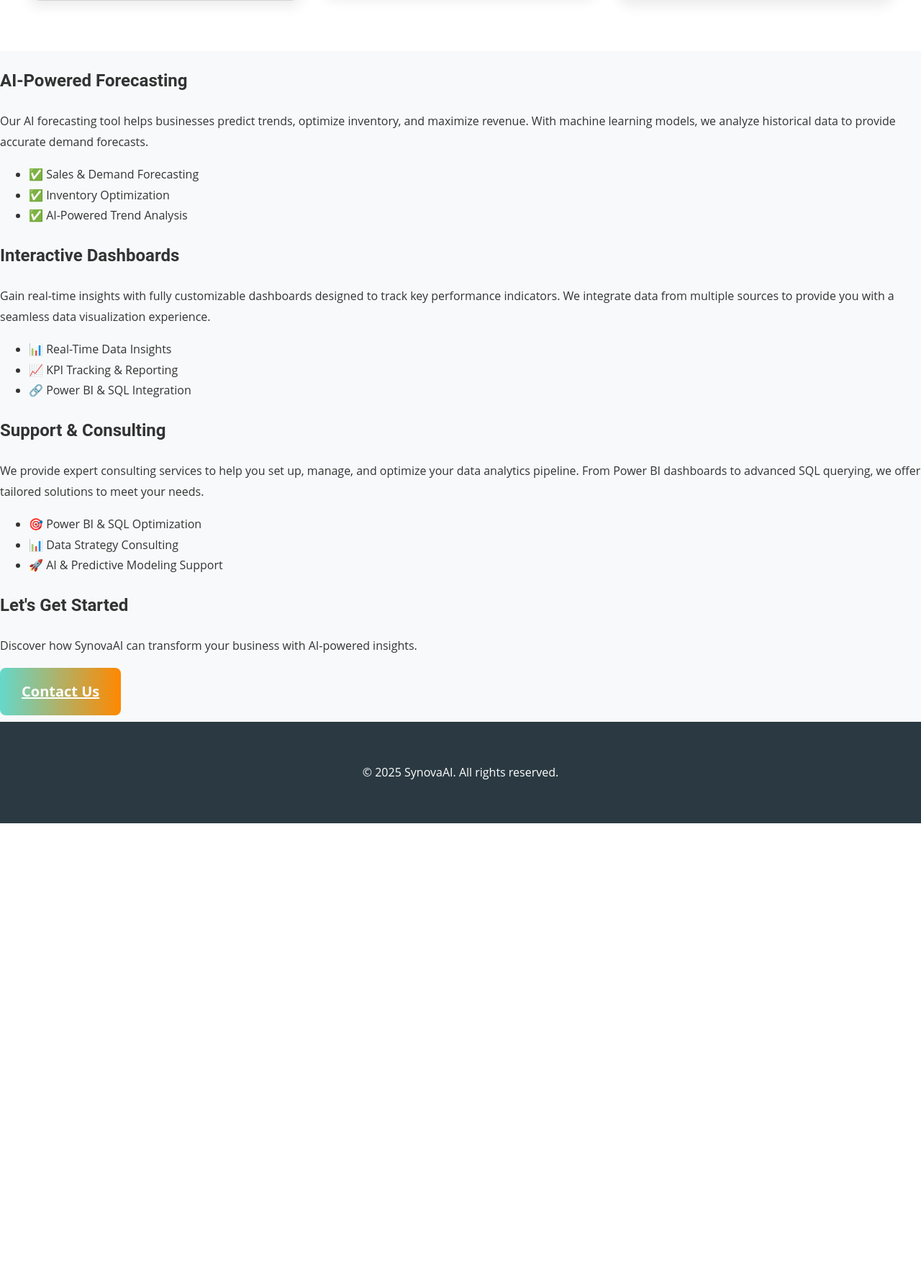
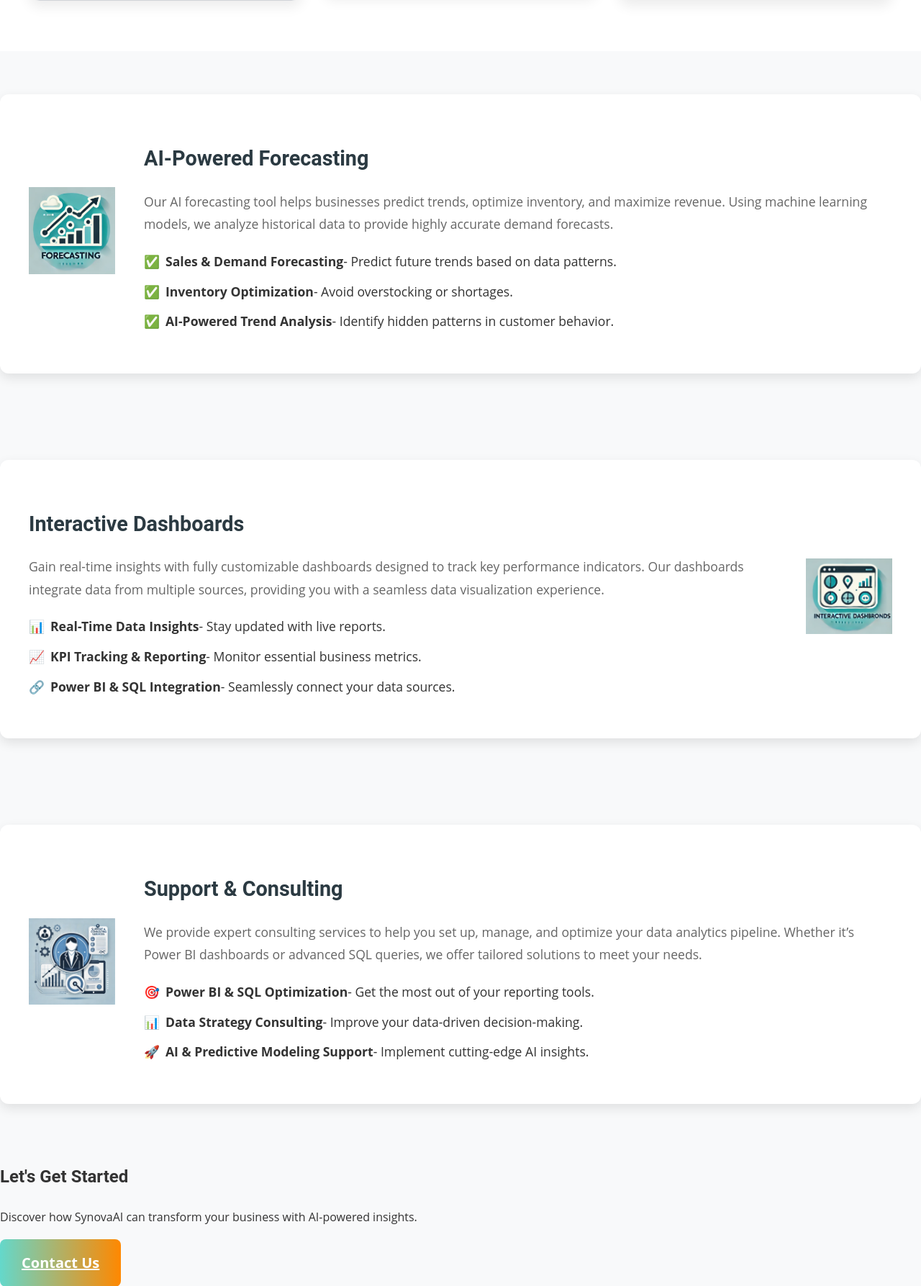
Before and after one commit to jslad2/sales-forecasting-platform, a Flask app: page /services in a window 1280 px wide. Shown: the part 1034-2821 px from the top of the page at 72% size. Before the commit the page ends 2178 px from the top, so only its background shows below. Run offline with Flask 3, Linux system fonts and the light colour scheme.

Commit message:
more updates

```diff
--- a/static/css/style.css
+++ b/static/css/style.css
@@ -453,3 +453,83 @@ html {
         height: calc(100vh - 200px); /* Adjust for smaller screens */
     }
 }
+
+/* Service Detail Section */
+.service-detail {
+    padding: 60px 0;
+    background-color: #F8F9FA;
+}
+
+.service-detail-container {
+    display: flex;
+    align-items: center;
+    max-width: 1200px;
+    margin: 0 auto;
+    padding: 40px;
+    background: white;
+    border-radius: 12px;
+    box-shadow: 0 6px 16px rgba(0, 0, 0, 0.1);
+    gap: 40px;
+}
+
+/* Reverse layout for alternating sections */
+.service-detail-container.reverse {
+    flex-direction: row-reverse;
+}
+
+.service-detail-image img {
+    width: 120px;
+    height: auto;
+}
+
+/* Service Text Content */
+.service-detail-content {
+    flex: 1;
+}
+
+.service-detail-content h2 {
+    font-size: 1.8rem;
+    color: var(--primary-color);
+    margin-bottom: 15px;
+}
+
+.service-detail-content p {
+    font-size: 1.1rem;
+    color: var(--gray-color);
+    margin-bottom: 20px;
+}
+
+/* Styled List */
+.service-detail-content ul {
+    list-style: none;
+    padding: 0;
+}
+
+.service-detail-content ul li {
+    font-size: 1.1rem;
+    margin-bottom: 10px;
+    display: flex;
+    align-items: center;
+}
+
+/* Icons next to list items */
+.service-detail-content ul li strong {
+    margin-left: 8px;
+}
+
+/* Responsive Design */
+@media (max-width: 1024px) {
+    .service-detail-container {
+        flex-direction: column;
+        text-align: center;
+        padding: 30px;
+    }
+
+    .service-detail-container.reverse {
+        flex-direction: column;
+    }
+
+    .service-detail-image img {
+        width: 100px;
+    }
+}
--- a/templates/data_services.html
+++ b/templates/data_services.html
@@ -70,39 +70,63 @@
         </div>
     </section>
 
-    <!-- Detailed Service Sections -->
-    <section id="forecasting">
+    <!-- AI-Powered Forecasting -->
+    <section id="forecasting" class="service-detail">
+        <div class="service-detail-container">
+            <div class="service-detail-image">
+                <img src="{{ url_for('static', filename='images/forecasting-icon.png') }}" alt="AI Forecasting">
+            </div>
+            <div class="service-detail-content">
                 <h2>AI-Powered Forecasting</h2>
                 <p>Our AI forecasting tool helps businesses predict trends, optimize inventory, and maximize revenue.
-           With machine learning models, we analyze historical data to provide accurate demand forecasts.</p>
+                Using machine learning models, we analyze historical data to provide highly accurate demand forecasts.</p>
                 <ul>
-            <li>✅ Sales & Demand Forecasting</li>
-            <li>✅ Inventory Optimization</li>
-            <li>✅ AI-Powered Trend Analysis</li>
+                    <li>✅ <strong>Sales & Demand Forecasting</strong> - Predict future trends based on data patterns.</li>
+                    <li>✅ <strong>Inventory Optimization</strong> - Avoid overstocking or shortages.</li>
+                    <li>✅ <strong>AI-Powered Trend Analysis</strong> - Identify hidden patterns in customer behavior.</li>
                 </ul>
+            </div>
+        </div>
     </section>
 
-    <section id="dashboards">
+    <!-- Interactive Dashboards -->
+    <section id="dashboards" class="service-detail">
+        <div class="service-detail-container reverse">
+            <div class="service-detail-image">
+                <img src="{{ url_for('static', filename='images/dashboard-icon.png') }}" alt="Interactive Dashboards">
+            </div>
+            <div class="service-detail-content">
                 <h2>Interactive Dashboards</h2>
                 <p>Gain real-time insights with fully customizable dashboards designed to track key performance indicators.
-           We integrate data from multiple sources to provide you with a seamless data visualization experience.</p>
+                Our dashboards integrate data from multiple sources, providing you with a seamless data visualization experience.</p>
                 <ul>
-            <li>📊 Real-Time Data Insights</li>
-            <li>📈 KPI Tracking & Reporting</li>
-            <li>🔗 Power BI & SQL Integration</li>
+                    <li>📊 <strong>Real-Time Data Insights</strong> - Stay updated with live reports.</li>
+                    <li>📈 <strong>KPI Tracking & Reporting</strong> - Monitor essential business metrics.</li>
+                    <li>🔗 <strong>Power BI & SQL Integration</strong> - Seamlessly connect your data sources.</li>
                 </ul>
+            </div>
+        </div>
     </section>
 
-    <section id="consulting">
+    <!-- Support & Consulting -->
+    <section id="consulting" class="service-detail">
+        <div class="service-detail-container">
+            <div class="service-detail-image">
+                <img src="{{ url_for('static', filename='images/support-icon.png') }}" alt="Support & Consulting">
+            </div>
+            <div class="service-detail-content">
                 <h2>Support & Consulting</h2>
                 <p>We provide expert consulting services to help you set up, manage, and optimize your data analytics pipeline.
-           From Power BI dashboards to advanced SQL querying, we offer tailored solutions to meet your needs.</p>
+                Whether it’s Power BI dashboards or advanced SQL queries, we offer tailored solutions to meet your needs.</p>
                 <ul>
-            <li>🎯 Power BI & SQL Optimization</li>
-            <li>📊 Data Strategy Consulting</li>
-            <li>🚀 AI & Predictive Modeling Support</li>
+                    <li>🎯 <strong>Power BI & SQL Optimization</strong> - Get the most out of your reporting tools.</li>
+                    <li>📊 <strong>Data Strategy Consulting</strong> - Improve your data-driven decision-making.</li>
+                    <li>🚀 <strong>AI & Predictive Modeling Support</strong> - Implement cutting-edge AI insights.</li>
                 </ul>
+            </div>
+        </div>
     </section>
+
 
     <!-- Call to Action -->
     <section class="cta">
```
Lines whose indentation alone changed are shown as unchanged.
